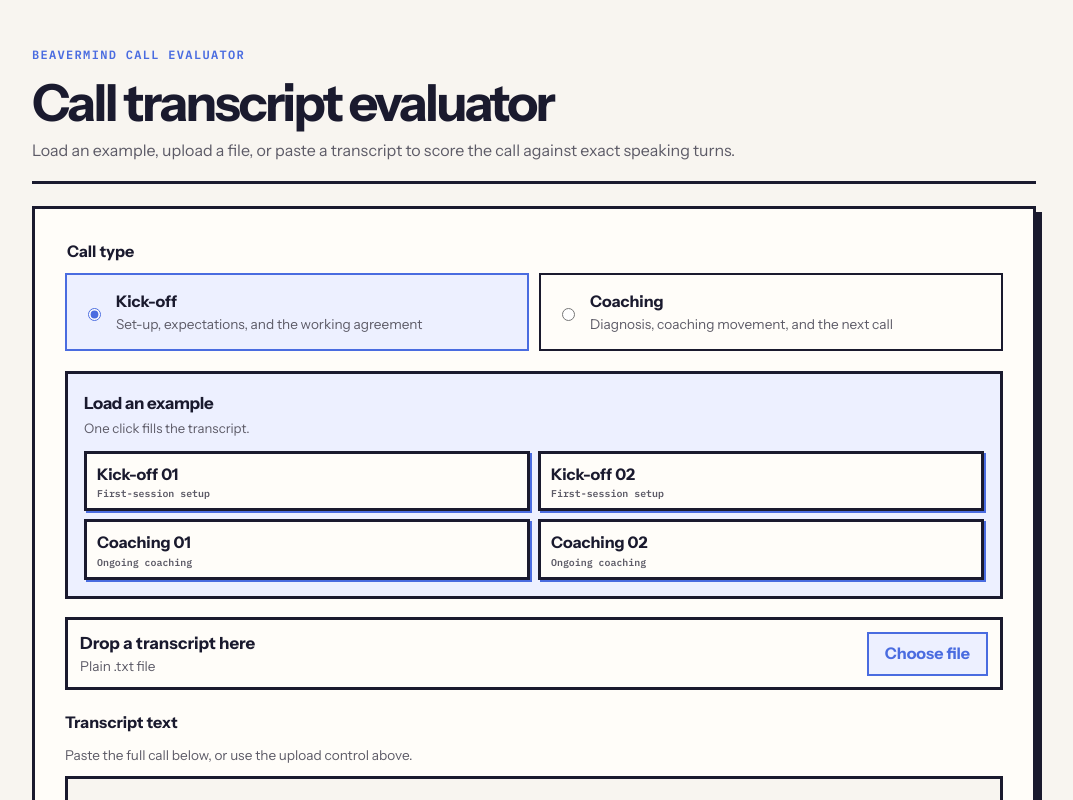
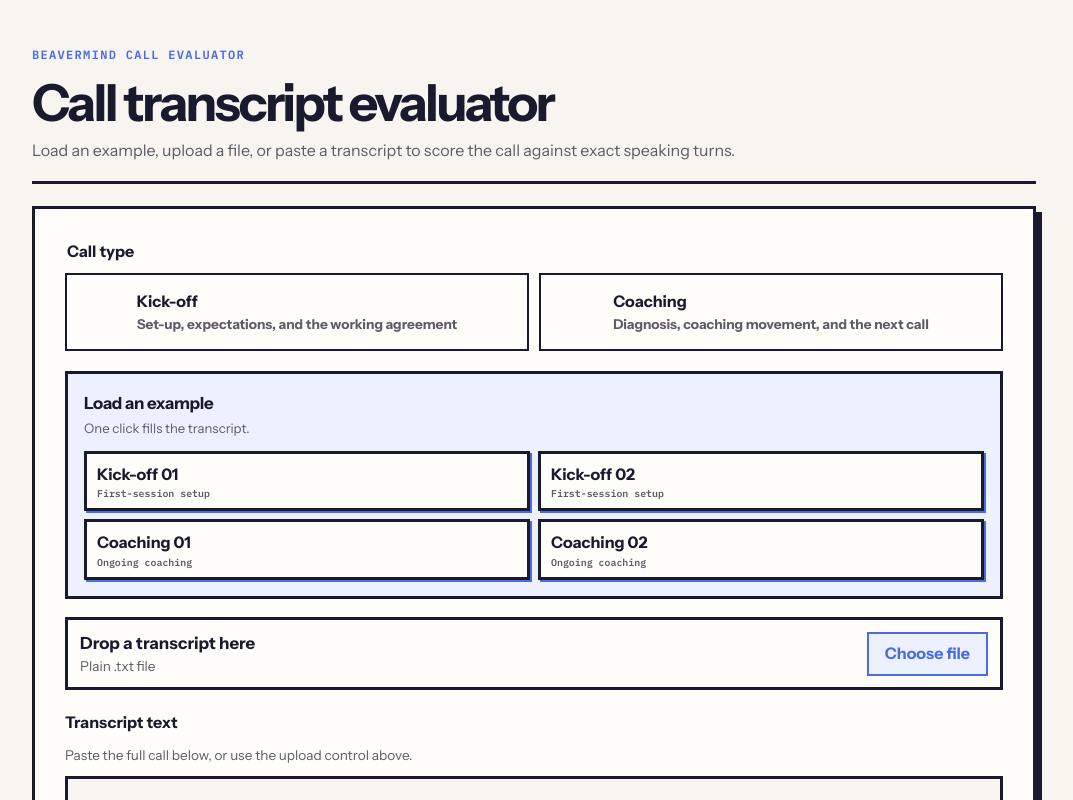
Before and after one commit to praneeth-red/beavermind-call-evaluator, a Next.js app: page / in a window 1280 px wide. Shown: the top 800 px of the page, without its empty margins (106-1179 px from the left). Built offline with nearby package versions, Linux system fonts and the light colour scheme.

Commit message:
Make evaluator choices clearable

```diff
--- a/app/globals.css
+++ b/app/globals.css
@@ -249,24 +249,22 @@
   width: 100%;
 }
 
-.transcript-form fieldset label {
+.transcript-form fieldset > button {
+  align-items: flex-start;
+  background: var(--sheet);
   border: 2px solid var(--ink);
+  color: var(--ink);
   cursor: pointer;
   display: flex;
   gap: 12px;
   min-height: 70px;
   padding: 14px 16px;
+  text-align: left;
 }
 
-.transcript-form fieldset label:has(input:checked) {
+.transcript-form fieldset > button[aria-pressed="true"] {
   background: var(--soft-cobalt);
   border-color: var(--cobalt);
-}
-
-.transcript-form fieldset input {
-  accent-color: var(--cobalt);
-  flex: 0 0 auto;
-  margin-top: 5px;
 }
 
 .transcript-form fieldset span,
--- a/components/transcript-form.tsx
+++ b/components/transcript-form.tsx
@@ -17,11 +17,11 @@
   callType: CallType;
 }[];
 
-function SubmitButton() {
+function SubmitButton({ disabled }: { disabled: boolean }) {
   const { pending } = useFormStatus();
 
   return (
-    <button type="submit" disabled={pending}>
+    <button type="submit" disabled={disabled || pending}>
       {pending ? "Starting…" : "Evaluate call"}
     </button>
   );
@@ -35,38 +35,34 @@
   value,
   onChange,
 }: {
-  value: CallType;
-  onChange: (value: CallType) => void;
+  value: CallType | null;
+  onChange: (value: CallType | null) => void;
 }) {
   return (
     <fieldset>
       <legend>Call type</legend>
-      <label>
-        <input
-          type="radio"
-          name="callType"
-          value="kickoff"
-          checked={value === "kickoff"}
-          onChange={() => onChange("kickoff")}
-        />
+      <button
+        type="button"
+        value="kickoff"
+        aria-pressed={value === "kickoff"}
+        onClick={() => onChange(value === "kickoff" ? null : "kickoff")}
+      >
         <span>
           <strong>Kick-off</strong>
           <small>Set-up, expectations, and the working agreement</small>
         </span>
-      </label>
-      <label>
-        <input
-          type="radio"
-          name="callType"
-          value="coaching"
-          checked={value === "coaching"}
-          onChange={() => onChange("coaching")}
-        />
+      </button>
+      <button
+        type="button"
+        value="coaching"
+        aria-pressed={value === "coaching"}
+        onClick={() => onChange(value === "coaching" ? null : "coaching")}
+      >
         <span>
           <strong>Coaching</strong>
           <small>Diagnosis, coaching movement, and the next call</small>
         </span>
-      </label>
+      </button>
     </fieldset>
   );
 }
@@ -75,7 +71,7 @@
   onSelect,
   selected,
 }: {
-  onSelect: (value: string) => void;
+  onSelect: (value: string | null) => void;
   selected?: string | null;
 }) {
   return (
@@ -86,7 +82,7 @@
           type="button"
           value={example.value}
           aria-pressed={selected === example.value}
-          onClick={() => onSelect(example.value)}
+          onClick={() => onSelect(selected === example.value ? null : example.value)}
         >
           <span>{example.label}</span>
           <small>{example.callType === "kickoff" ? "First-session setup" : "Ongoing coaching"}</small>
@@ -97,7 +93,7 @@
 }
 
 export function TranscriptForm() {
-  const [callType, setCallType] = useState<CallType>("kickoff");
+  const [callType, setCallType] = useState<CallType | null>(null);
   const [transcript, setTranscript] = useState("");
   const [inputError, setInputError] = useState<string | null>(null);
   const [isDragging, setIsDragging] = useState(false);
@@ -105,7 +101,15 @@
   const [loadedExample, setLoadedExample] = useState<(typeof EXAMPLES)[number] | null>(null);
   const [state, formAction] = useActionState(submitTranscript, { error: null });
 
-  async function loadExample(value: string) {
+  async function loadExample(value: string | null) {
+    if (value === null) {
+      setInputError(null);
+      setLoadedExample(null);
+      setLoadedFile(null);
+      setTranscript("");
+      return;
+    }
+
     const example = EXAMPLES.find((item) => item.value === value);
     if (!example) return;
 
@@ -165,6 +169,7 @@
     <form action={formAction} className="transcript-form">
       <section className="tool-card">
         <CallTypeChoices value={callType} onChange={setCallType} />
+        <input type="hidden" name="callType" value={callType ?? ""} />
 
         <div className="input-methods">
           <section className="example-method" aria-labelledby="example-heading">
@@ -235,7 +240,7 @@
           <span className="character-count" aria-live="polite">
             {transcript.length.toLocaleString("en-US")} characters
           </span>
-          <SubmitButton />
+          <SubmitButton disabled={!callType || !transcript.trim()} />
         </div>
         {inputError || state.error ? (
           <p className="form-error" role="alert">{inputError || state.error}</p>
```
Also changed, not shown: 2 other files (tests, documents, lock files or other folders).
